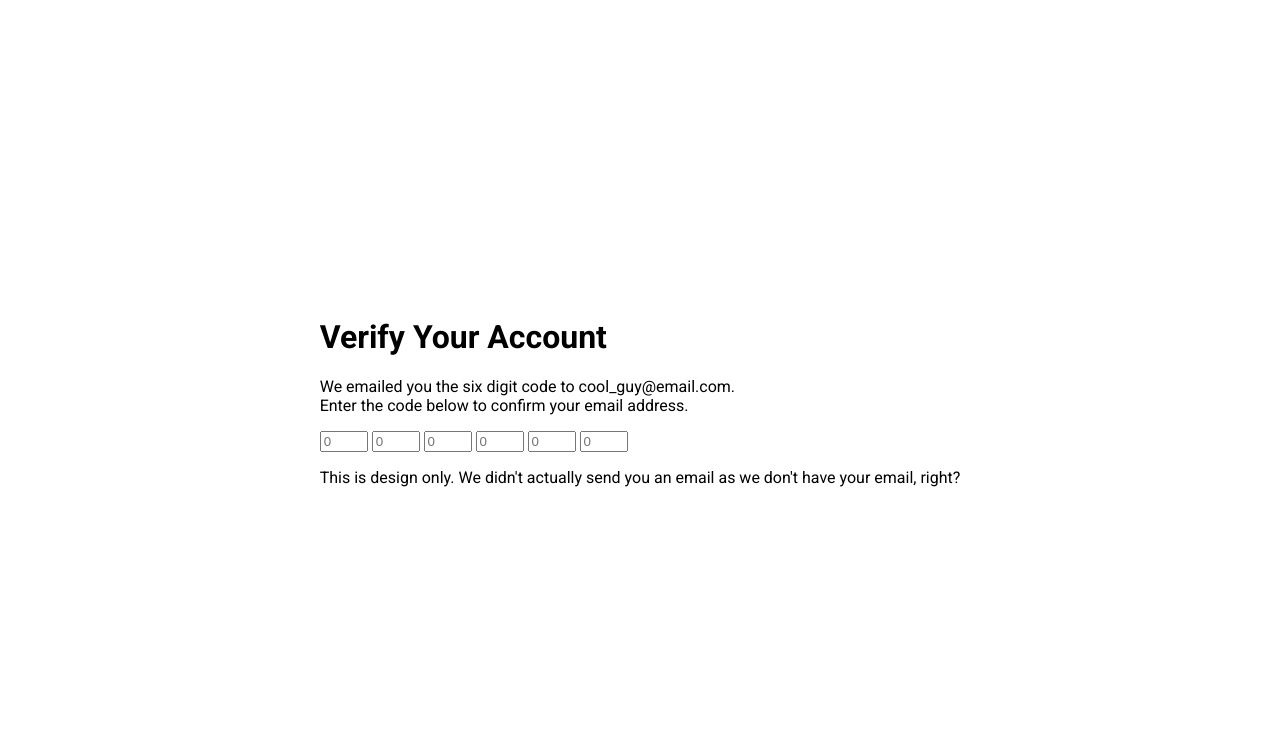
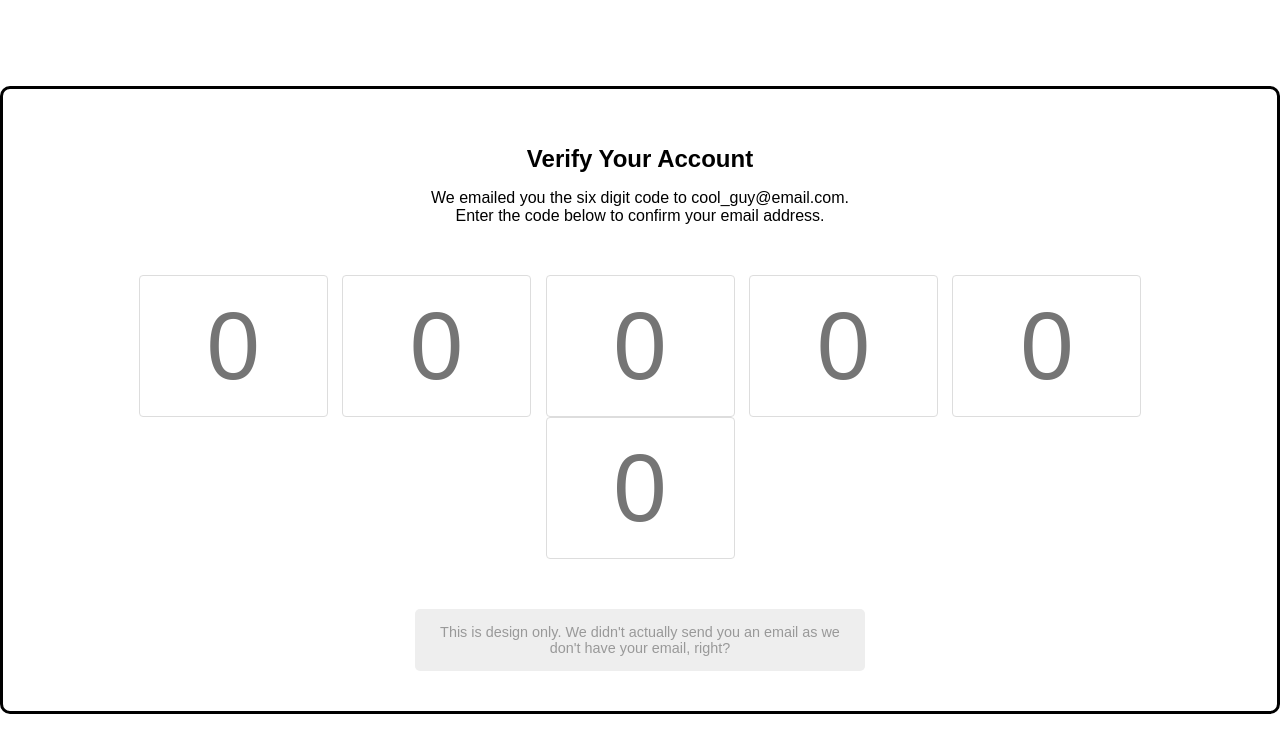
Before and after one commit to bendrendel/verify-account, a plain HTML site: page index.html in a window 1280 px wide. Drawn offline with Linux system fonts and the light colour scheme; a web font is replaced by a local one.

Commit message:
Add styles

```diff
--- a/style.css
+++ b/style.css
@@ -1,16 +1,72 @@
-@import url("https://fonts.googleapis.com/css2?family=Roboto:wght@400;700&display=swap");
+@import url("https://fonts.googleapis.com/css?family=Muli:wght@300;700&display=swap");
 
 * {
   box-sizing: border-box;
 }
 
 body {
-  font-family: "Roboto", sans-serif;
+  font-family: "Muli", sans-serif;
   display: flex;
-  flex-direction: column;
   align-items: center;
   justify-content: center;
   height: 100vh;
   overflow: hidden;
   margin: 0;
 }
+
+h1 {
+  font-size: 1.5rem;
+  font-weight: bolder;
+}
+
+p {
+  margin: 0;
+}
+
+.container {
+  border: 3px solid #000;
+  border-radius: 10px;
+  padding: 40px;
+  display: flex;
+  flex-direction: column;
+  align-items: center;
+  text-align: center;
+}
+
+footer {
+  max-width: 450px;
+  padding: 15px;
+  background-color: #eee;
+  color: #999;
+  border-radius: 5px;
+  font-size: 0.9rem;
+}
+
+form {
+  margin: 50px 0;
+}
+
+input {
+  font-size: 6rem;
+  text-align: center;
+  padding: 15px 5px;
+  margin: 0 5px;
+  border: #ddd solid 1px;
+  border-radius: 4px;
+}
+
+input::-webkit-outer-spin-button,
+input::-webkit-inner-spin-button {
+   -webkit-appearance: none;
+   margin: 0;
+}
+
+input[type="number"] {
+   -moz-appearance: textfield;
+}
+
+input:not(:placeholder-shown) {
+  border-color: #999;
+  border-top-color: #33abcc;
+  box-shadow: 0 5px 5px rgba(0, 0, 0, 0.2);
+}
```
